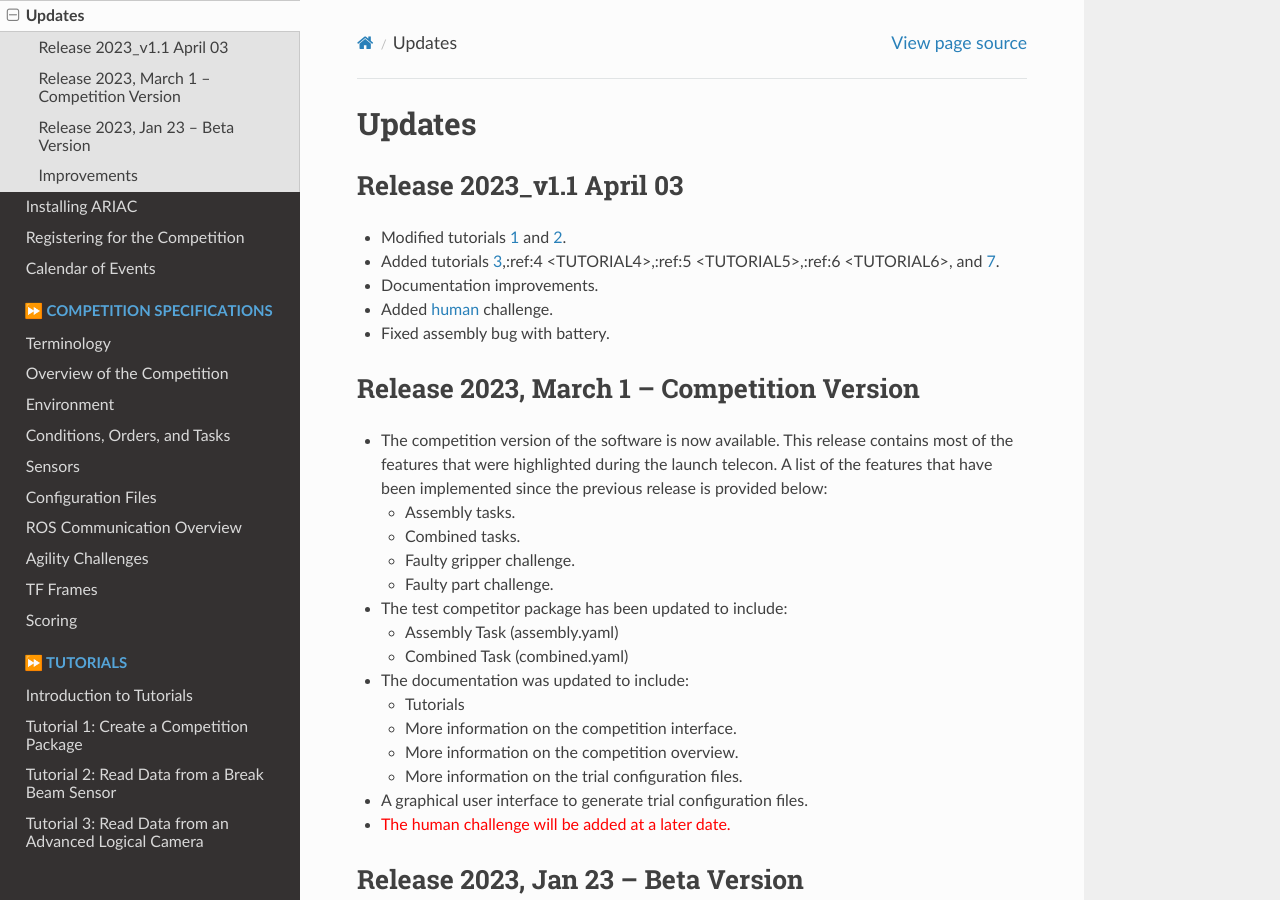
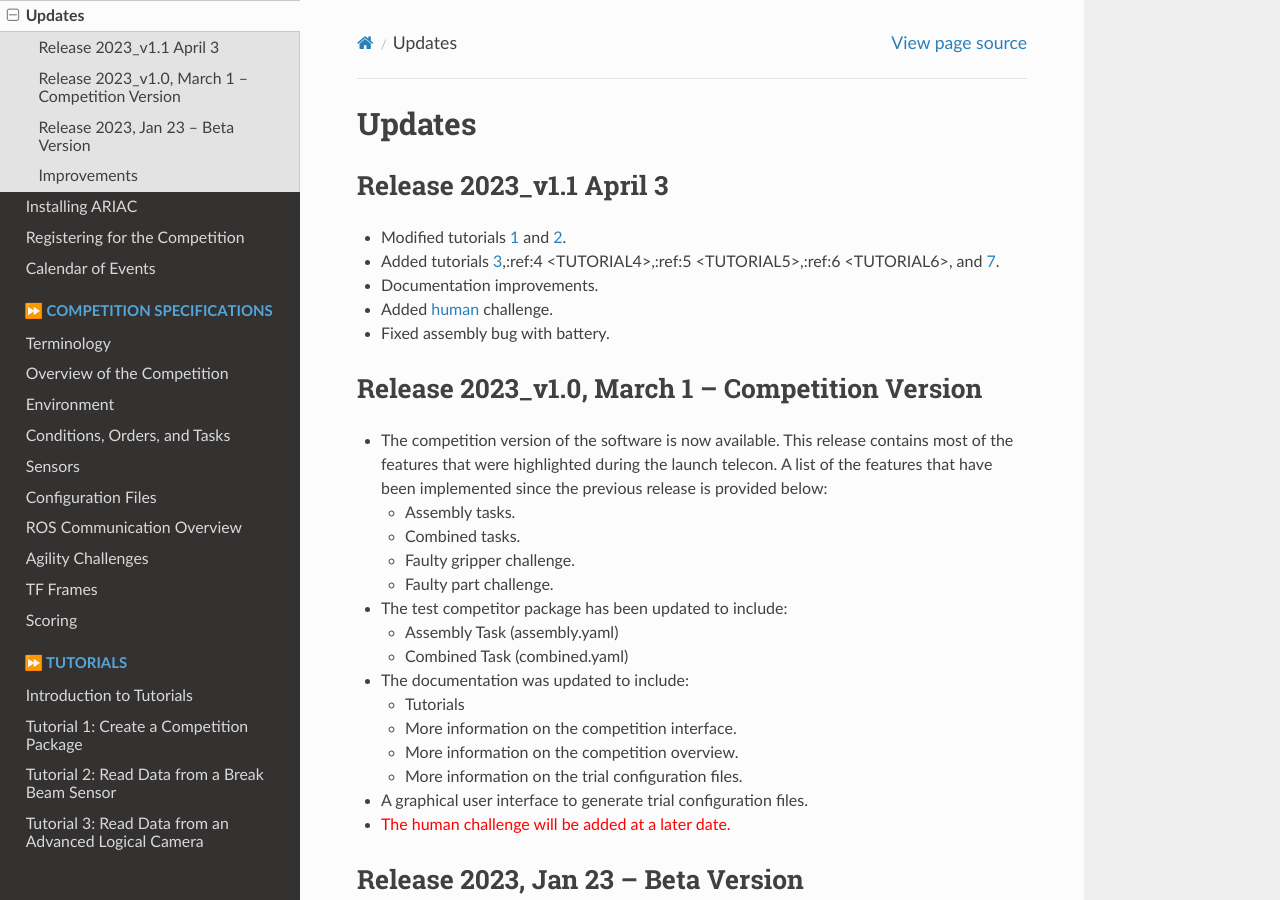
Before and after one commit to usnistgov/ARIAC, a Sphinx documentation site: the page built from docs/getting_started/updates.rst, in a window 1280 px wide and 900 px high. Built offline with Sphinx 7.4.7 and the Read the Docs theme 2.0.0, drawn with Linux system fonts in a browser that asks for light colours.

```diff
--- a/docs/getting_started/updates.rst
+++ b/docs/getting_started/updates.rst
@@ -2,7 +2,7 @@
 ========
 
 
-Release 2023_v1.1 April 03
+Release 2023_v1.1 April 3
 --------------------------------------------
 
 - Modified tutorials :ref:`1 <TUTORIAL1>` and :ref:`2 <TUTORIAL2>`.
@@ -11,7 +11,7 @@
 - Added :ref:`human <HUMANS>` challenge.
 - Fixed assembly bug with battery.
 
-Release 2023, March 1 -- Competition Version
+Release 2023_v1.0, March 1 -- Competition Version
 --------------------------------------------
 
 - The competition version of the software is now available. This release contains most of the features that were highlighted during the launch telecon. A list of the features that have been implemented since the previous release is provided below:
```
